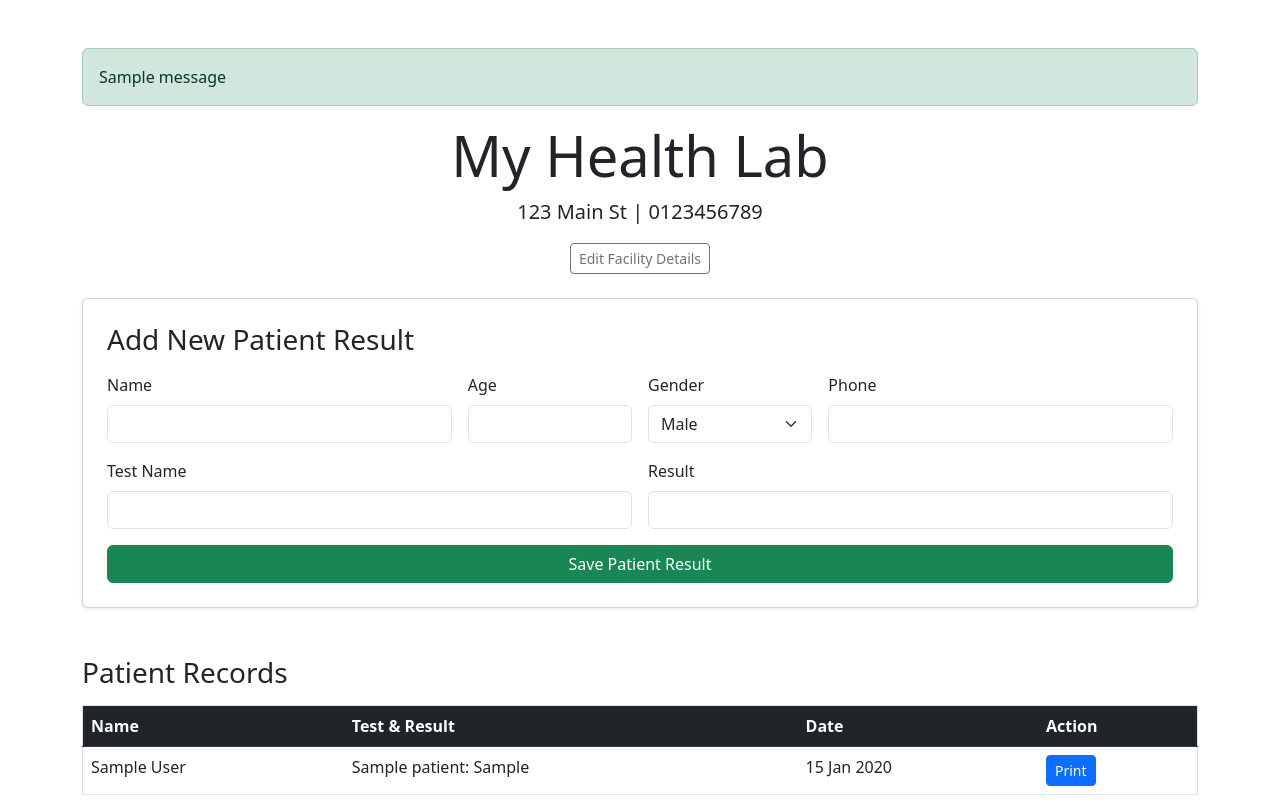
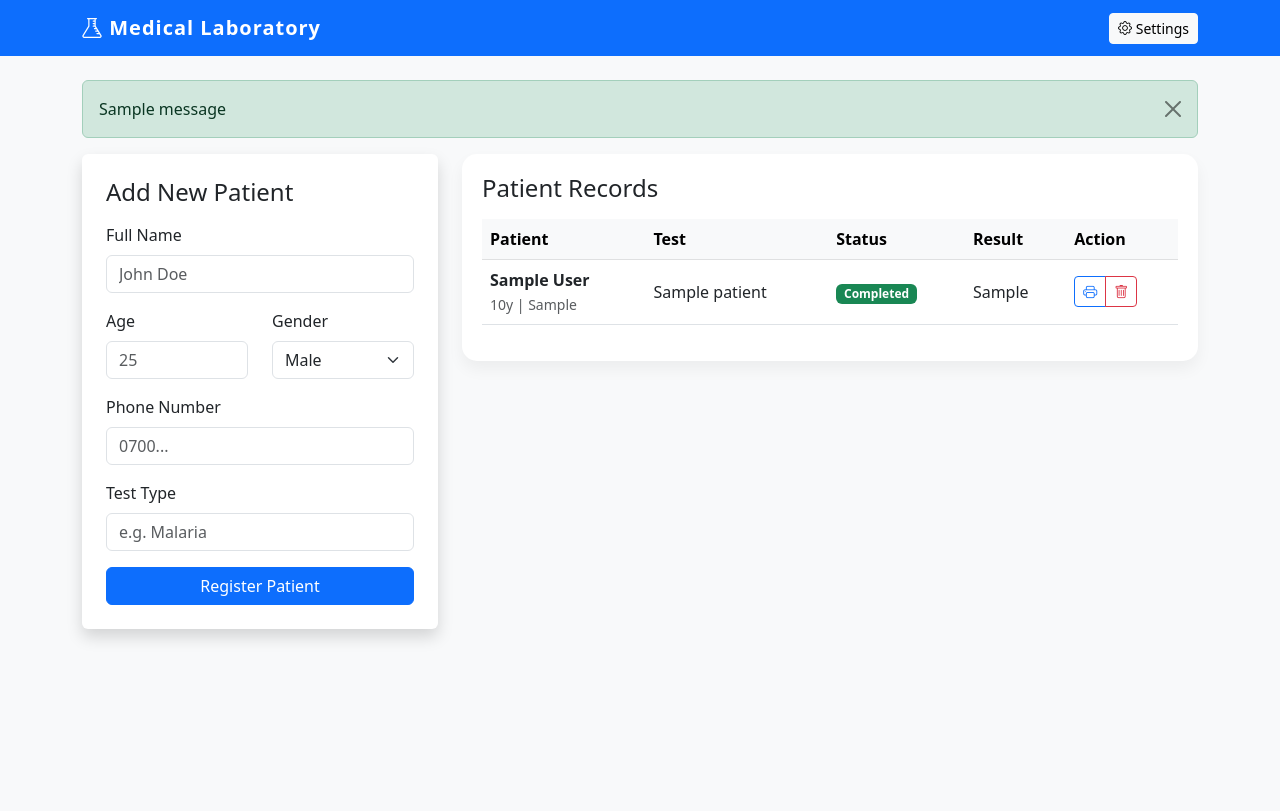
Before and after one commit to Mawaxi/simple-lab-management-system, a Flask app: page / in a window 1280 px wide. After the commit the page ends 640 px from the top, so only its background shows below. Run offline with Flask 3, Linux system fonts and the light colour scheme; tables that the repository leaves empty hold one stand-in row (values such as "Sample post"); one stand-in notice (Sample message) is shown; some libraries are stand-ins or nearby versions.

Commit message:
Added Hospital Logo, Print Reports and Watermark feature

```diff
--- a/app.py
+++ b/app.py
@@ -1,21 +1,18 @@
-from flask import Flask, render_template, request, redirect, url_for, flash
+from flask import Flask, render_template, request, redirect, url_for, flash, send_from_directory
 from flask_sqlalchemy import SQLAlchemy
+from datetime import datetime
 import os
-from datetime import datetime
 
 app = Flask(__name__)
-app.secret_key = "lab_secret_key"
+app.config['SECRET_KEY'] = 'lab-secret-key-123'
+app.config['SQLALCHEMY_DATABASE_URI'] = 'sqlite:///lab_database.db'
+app.config['SQLALCHEMY_TRACK_MODIFICATIONS'] = False
+app.config['UPLOAD_FOLDER'] = 'static/uploads'
 
-basedir = os.path.abspath(os.path.dirname(__file__))
-app.config['SQLALCHEMY_DATABASE_URI'] = 'sqlite:///' + os.path.join(based_dir if 'based_dir' in locals() else basedir, 'lab_database.db')
-app.config['SQLALCHEMY_TRACK_MODIFICATIONS'] = False
+# Ensure upload folder exists
+os.makedirs(app.config['UPLOAD_FOLDER'], exist_ok=True)
+
 db = SQLAlchemy(app)
-
-class Facility(db.Model):
-    id = db.Column(db.Integer, primary_key=True)
-    name = db.Column(db.String(100), nullable=False, default="General Health Lab")
-    address = db.Column(db.String(200))
-    contact = db.Column(db.String(50))
 
 class Patient(db.Model):
     id = db.Column(db.Integer, primary_key=True)
@@ -24,65 +21,84 @@ class Patient(db.Model):
     gender = db.Column(db.String(10))
     phone = db.Column(db.String(20))
     test_name = db.Column(db.String(100))
-    result = db.Column(db.Text)
+    result = db.Column(db.String(200))
+    status = db.Column(db.String(20), default='Pending')
     date_recorded = db.Column(db.DateTime, default=datetime.utcnow)
 
-def prepare_patient_list(patients):
-    formatted = []
-    for p in patients:
-        formatted.append({
-            'name': p.full_name.title(),
-            'test_display': f"{p.test_name}: {p.result}",
-            'date': p.date_recorded.strftime("%d %b %Y") if p.date_recorded else "N/A",
-            'id': p.id
-        })
-    return formatted
+class LabSettings(db.Model):
+    id = db.Column(db.Integer, primary_key=True)
+    hospital_name = db.Column(db.String(100), default="Medical Laboratory")
+    logo_filename = db.Column(db.String(100))
+    watermark_text = db.Column(db.String(50), default="OFFICIAL COPY")
 
 with app.app_context():
     db.create_all()
-    if not Facility.query.first():
-        db.session.add(Facility(name="My Health Lab", address="123 Main St", contact="0123456789"))
+    # Create default settings if none exist
+    if not LabSettings.query.first():
+        db.session.add(LabSettings())
         db.session.commit()
 
 @app.route('/')
 def index():
-    facility = Facility.query.first()
-    patients_raw = Patient.query.all()
-    patients_prepared = prepare_patient_list(patients_raw)
-    return render_template('index.html', facility=facility, patients=patients_prepared)
-
-@app.route('/add_patient', methods=['POST'])
-def add_patient():
-    new_p = Patient(
-        full_name=request.form['name'],
-        age=request.form['age'],
-        gender=request.form['gender'],
-        phone=request.form['phone'],
-        test_name=request.form['test_name'],
-        result=request.form['result']
-    )
-    db.session.add(new_p)
-    db.session.commit()
-    flash("Patient record saved successfully!", "success")
-    return redirect(url_for('index'))
+    patients = Patient.query.order_by(Patient.date_recorded.desc()).all()
+    settings = LabSettings.query.first()
+    return render_template('index.html', patients=patients, settings=settings)
 
 @app.route('/settings', methods=['GET', 'POST'])
 def settings():
-    facility = Facility.query.first()
+    setting = LabSettings.query.first()
     if request.method == 'POST':
-        facility.name = request.form['name']
-        facility.address = request.form['address']
-        facility.contact = request.form['contact']
+        setting.hospital_name = request.form.get('hospital_name')
+        setting.watermark_text = request.form.get('watermark_text')
+
+        file = request.files.get('logo')
+        if file:
+            filename = file.filename
+            file.save(os.path.join(app.config['UPLOAD_FOLDER'], filename))
+            setting.logo_filename = filename
+
         db.session.commit()
-        flash("Facility settings updated!", "info")
+        flash('Settings updated successfully!')
         return redirect(url_for('index'))
-    return render_template('settings.html', facility=facility)
+    return render_template('settings.html', settings=setting)
+
+@app.route('/add', methods=['POST'])
+def add_patient():
+    new_patient = Patient(
+        full_name=request.form.get('full_name'),
+        age=request.form.get('age'),
+        gender=request.form.get('gender'),
+        phone=request.form.get('phone'),
+        test_name=request.form.get('test_name'),
+        status='Pending'
+    )
+    db.session.add(new_patient)
+    db.session.commit()
+    flash('Patient added successfully!')
+    return redirect(url_for('index'))
+
+@app.route('/update/<int:id>', methods=['POST'])
+def update_patient(id):
+    patient = Patient.query.get(id)
+    patient.result = request.form.get('result')
+    patient.status = 'Completed'
+    db.session.commit()
+    flash('Result updated successfully!')
+    return redirect(url_for('index'))
+
+@app.route('/delete/<int:id>')
+def delete_patient(id):
+    patient = Patient.query.get(id)
+    db.session.delete(patient)
+    db.session.commit()
+    flash('Patient record deleted!')
+    return redirect(url_for('index'))
 
 @app.route('/print/<int:id>')
 def print_result(id):
-    patient = Patient.query.get_or_404(id)
-    facility = Facility.query.first()
-    return render_template('print_result.html', patient=patient, facility=facility)
+    patient = Patient.query.get(id)
+    settings = LabSettings.query.first()
+    return render_template('print_result.html', p=patient, settings=settings)
 
 if __name__ == '__main__':
-    app.run(debug=True, host='0.0.0.0', port=8085)
+    app.run(port=8085, debug=True)
--- a/templates/index.html
+++ b/templates/index.html
@@ -2,52 +2,131 @@
 <html lang="en">
 <head>
     <meta charset="UTF-8">
-    <title>Lab Management</title>
-    <link rel="stylesheet" href="https://cdn.jsdelivr.net/npm/bootstrap@5.3.0/dist/css/bootstrap.min.css">
+    <meta name="viewport" content="width=device-width, initial-scale=1.0">
+    <title>Lab Management System</title>
+    <link href="https://cdn.jsdelivr.net/npm/bootstrap@5.3.0/dist/css/bootstrap.min.css" rel="stylesheet">
+    <link rel="stylesheet" href="https://cdn.jsdelivr.net/npm/bootstrap-icons@5.3.0/font/bootstrap-icons.css">
+    <style>
+        body { background-color: #f8f9fa; }
+        .navbar-brand { font-weight: bold; letter-spacing: 1px; }
+        .card { border: none; box-shadow: 0 0.5rem 1rem rgba(0, 0, 0, 0.15); }
+        .table-container { background: white; border-radius: 15px; padding: 20px; box-shadow: 0 0.5rem 1rem rgba(0, 0, 0, 0.05); }
+    </style>
 </head>
-<body class="container mt-5">
-    {% with messages = get_flashed_messages(with_categories=true) %}
+<body>
+    <!-- Navbar -->
+    <nav class="navbar navbar-expand-lg navbar-dark bg-primary mb-4">
+        <div class="container">
+            <a class="navbar-brand" href="#"><i class="bi bi-flask"></i> {{ settings.hospital_name }}</a>
+            <a href="/settings" class="btn btn-light btn-sm"><i class="bi bi-gear"></i> Settings</a>
+        </div>
+    </nav>
+
+    <div class="container">
+        <!-- Flash Messages -->
+        {% with messages = get_flashed_messages() %}
           {% if messages %}
-        {% for category, message in messages %}
-          <div class="alert alert-{{ category }}">{{ message }}</div>
+            {% for message in messages %}
+              <div class="alert alert-success alert-dismissible fade show" role="alert">
+                {{ message }}
+                <button type="button" class="btn-close" data-bs-dismiss="alert"></button>
+              </div>
             {% endfor %}
           {% endif %}
         {% endwith %}
 
-    <div class="text-center mb-4">
-        <h1 class="display-4">{{ facility.name }}</h1>
-        <p class="lead">{{ facility.address }} | {{ facility.contact }}</p>
-        <a href="{{ url_for('settings') }}" class="btn btn-sm btn-outline-secondary">Edit Facility Details</a>
+        <div class="row">
+            <!-- Add Patient Form -->
+            <div class="col-md-4 mb-4">
+                <div class="card p-4">
+                    <h4 class="mb-3">Add New Patient</h4>
+                    <form action="/add" method="POST">
+                        <div class="mb-3">
+                            <label class="form-label">Full Name</label>
+                            <input type="text" name="full_name" class="form-control" required placeholder="John Doe">
+                        </div>
+                        <div class="row">
+                            <div class="col-md-6 mb-3">
+                                <label class="form-label">Age</label>
+                                <input type="number" name="age" class="form-control" placeholder="25">
+                            </div>
+                            <div class="col-md-6 mb-3">
+                                <label class="form-label">Gender</label>
+                                <select name="gender" class="form-select">
+                                    <option value="Male">Male</option>
+                                    <option value="Female">Female</option>
+                                    <option value="Other">Other</option>
+                                </select>
+                            </div>
+                        </div>
+                        <div class="mb-3">
+                            <label class="form-label">Phone Number</label>
+                            <input type="text" name="phone" class="form-control" placeholder="0700...">
+                        </div>
+                        <div class="mb-3">
+                            <label class="form-label">Test Type</label>
+                            <input type="text" name="test_name" class="form-control" placeholder="e.g. Malaria" required>
+                        </div>
+                        <button type="submit" class="btn btn-primary w-100">Register Patient</button>
+                    </form>
+                </div>
             </div>
 
-    <div class="card p-4 mb-5 shadow-sm">
-        <h3 class="mb-3">Add New Patient Result</h3>
-        <form action="{{ url_for('add_patient') }}" method="POST" class="row g-3">
-            <div class="col-md-4"><label class="form-label">Name</label><input type="text" name="name" class="form-control" required></div>
-            <div class="col-md-2"><label class="form-label">Age</label><input type="number" name="age" class="form-control"></div>
-            <div class="col-md-2"><label class="form-label">Gender</label><select name="gender" class="form-select"><option>Male</option><option>Female</option></select></div>
-            <div class="col-md-4"><label class="form-label">Phone</label><input type="text" name="phone" class="form-control"></div>
-            <div class="col-md-6"><label class="form-label">Test Name</label><input type="text" name="test_name" class="form-control" required></div>
-            <div class="col-md-6"><label class="form-label">Result</label><input type="text" name="result" class="form-control" required></div>
-            <div class="col-12"><button type="submit" class="btn btn-success w-100">Save Patient Result</button></div>
-        </form>
-    </div>
-
-    <h3 class="mb-3">Patient Records</h3>
-    <table class="table table-hover border">
-        <thead class="table-dark">
-            <tr><th>Name</th><th>Test & Result</th><th>Date</th><th>Action</th></tr>
+            <!-- Patient List -->
+            <div class="col-md-8">
+                <div class="table-container">
+                    <h4 class="mb-3">Patient Records</h4>
+                    <div class="table-responsive">
+                        <table class="table table-hover align-middle">
+                            <thead class="table-light">
+                                <tr>
+                                    <th>Patient</th>
+                                    <th>Test</th>
+                                    <th>Status</th>
+                                    <th>Result</th>
+                                    <th>Action</th>
+                                </tr>
                             </thead>
                             <tbody>
                                 {% for p in patients %}
                                 <tr>
-                <td>{{ p.name }}</td>
-                <td>{{ p.test_display }}</td>
-                <td>{{ p.date }}</td>
-                <td><a href="{{ url_for('print_result', id=p.id) }}" class="btn btn-sm btn-primary">Print</a></td>
+                                    <td>
+                                        <strong>{{ p.full_name }}</strong><br>
+                                        <small class="text-muted">{{ p.age }}y | {{ p.gender }}</small>
+                                    </td>
+                                    <td>{{ p.test_name }}</td>
+                                    <td>
+                                        {% if p.status == 'Completed' %}
+                                            <span class="badge bg-success">Completed</span>
+                                        {% else %}
+                                            <span class="badge bg-warning text-dark">Pending</span>
+                                        {% endif %}
+                                    </td>
+                                    <td>
+                                        {% if p.result %}
+                                            <span class="text-dark">{{ p.result }}</span>
+                                        {% else %}
+                                            <form action="/update/{{ p.id }}" method="POST" class="d-flex gap-1">
+                                                <input type="text" name="result" class="form-control form-control-sm" placeholder="Add result..." required>
+                                                <button class="btn btn-sm btn-outline-primary">Save</button>
+                                            </form>
+                                        {% endif %}
+                                    </td>
+                                    <td>
+                                        <div class="btn-group">
+                                            <a href="/print/{{ p.id }}" class="btn btn-sm btn-outline-primary"><i class="bi bi-printer"></i></a>
+                                            <a href="/delete/{{ p.id }}" class="btn btn-sm btn-outline-danger" onclick="return confirm('Delete record?')"><i class="bi bi-trash"></i></a>
+                                        </div>
+                                    </td>
                                 </tr>
                                 {% endfor %}
                             </tbody>
                         </table>
+                    </div>
+                </div>
+            </div>
+        </div>
+    </div>
+    <script src="https://cdn.jsdelivr.net/npm/bootstrap@5.3.0/dist/js/bootstrap.bundle.min.js"></script>
 </body>
 </html>
```
Also changed, not shown: templates/print_result.html (added, +83 -0 lines), templates/settings.html (added, +33 -0 lines), static/uploads/logo kibiri.png (added). Lines whose indentation alone changed are shown as unchanged.
